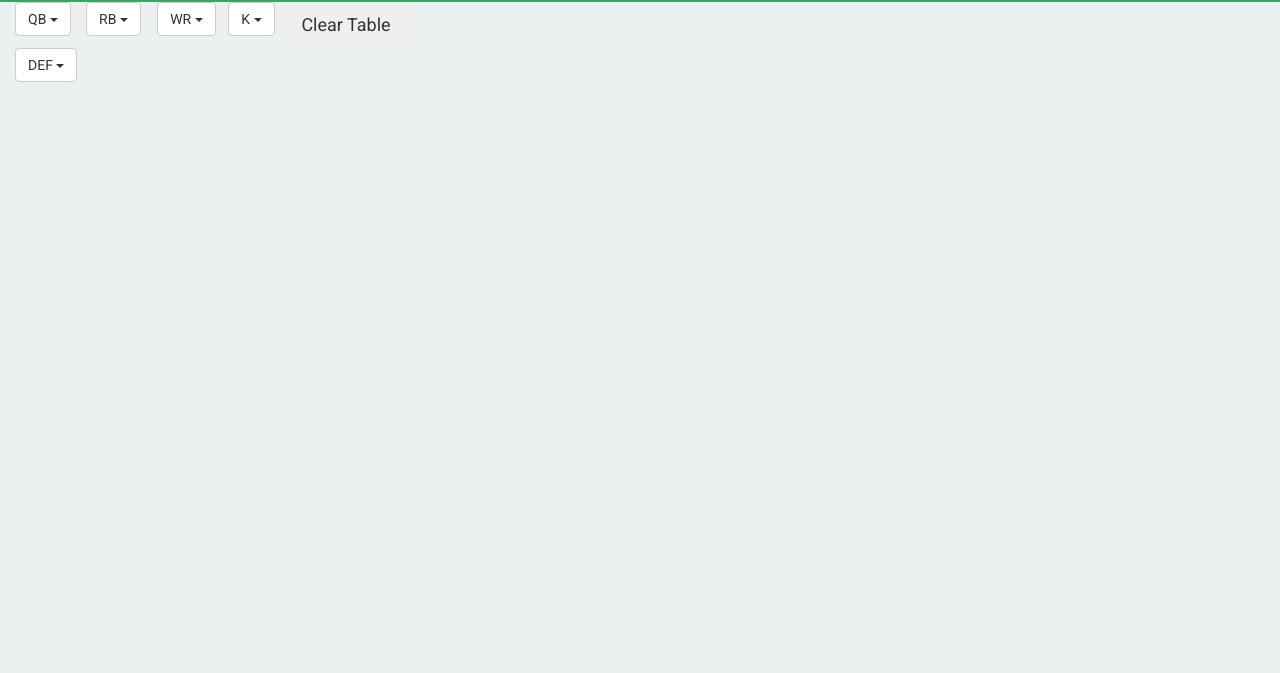
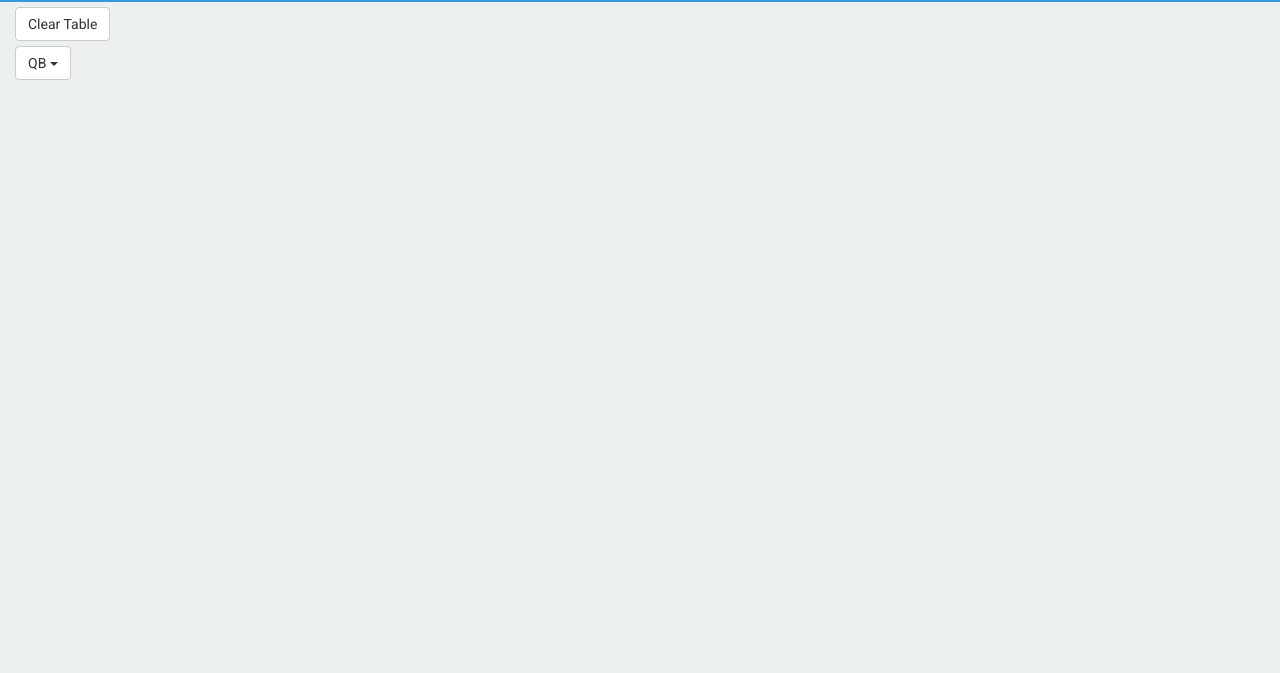
Before and after one commit to ppourmand/fantasyfootball-toolkit, a website: page views/index.html in a window 1280 px wide. Shown: the part 127-800 px from the top of the page. Drawn offline with nearby package versions, Linux system fonts and the light colour scheme; files that its build step writes are made by us from their sources.

Commit message:
change color, fix css

```diff
--- a/static/css/style.css
+++ b/static/css/style.css
@@ -6,7 +6,7 @@ body {
 }
 
 .header {
-  background-color: #27ae60;
+  background-color: #3498db;
   width: 100%;
 }
 
@@ -16,3 +16,15 @@ body {
   font-size: 90px;
   font-weight: 300;
 }
+
+tr:nth-child(even) {
+  background-color: #3498db;
+}
+
+.position-buttons {
+  padding-top: 5px;
+
+}
+.col-lg-12 {
+  background-color: #3498db;
+}
--- a/views/index.html
+++ b/views/index.html
@@ -12,96 +12,54 @@
   </head>
 
   <body>
-    <div class="header">
+      <div class="container-fluid">
+        <div class="row">
+          <div class="col-lg-12">
             <div class="header-text">
               Fantasy Football Toolkit
             </div>
           </div>
-
-    <div class="container-fluid">
-
-
-      <div class="border row">
-        <div class="border col-lg-4 col-xs-4">
+        </div>
 
         <div class="row">
-            <button type="button" id='clear-button' class="btn btn-secondary btn-lg">Clear Table</button>
+          <div class="col-lg-1">
+              <div class="position-buttons">
+                <button type="button" id='clear-button' class="btn btn-default">Clear Table</button>
+              </div>
 
-
-            <div class="col-md-2">
+              <div class="position-buttons">
                 <div class="dropdown" id='qbdropdown'>
                   <button class="btn btn-default dropdown-toggle" type="button" id="qbButton" data-toggle="dropdown" aria-haspopup="true" aria-expanded="true" value="false">
                     QB
                     <span class="caret"></span>
                   </button>
 
-                <ul class="dropdown-menu" aria-labelledby="dropdownMenu1" id="qb">
-
-                </ul>
+                    <ul class="dropdown-menu" aria-labelledby="dropdownMenu1" id="qb"> </ul>
+                </div>
               </div>
           </div>
 
-
-            <div class="col-md-2">
-              <div class="dropdown" id='rbdropdown'>
-                <button class="btn btn-default dropdown-toggle" type="button" id="rbButton" data-toggle="dropdown" aria-haspopup="true" aria-expanded="true" value="false">
-                  RB
-                  <span class="caret"></span>
-                </button>
-                <ul class="dropdown-menu" aria-labelledby="dropdownMenu1" id='rb'>
-                  <li><a href="#">Coming soon</a></li>
-                </ul>
-              </div>
-            </div>
-
-
-            <div class="col-md-2">
-              <div class="dropdown">
-                <button class="btn btn-default dropdown-toggle" type="button" id="dropdownMenu1" data-toggle="dropdown" aria-haspopup="true" aria-expanded="true">
-                  WR
-                  <span class="caret"></span>
-                </button>
-                <ul class="dropdown-menu" aria-labelledby="dropdownMenu1">
-                  <li><a href="#">Coming soon</a></li>
-
-                </ul>
-              </div>
-            </div>
-
-
-            <div class="col-md-2">
-              <div class="dropdown">
-                <button class="btn btn-default dropdown-toggle" type="button" id="dropdownMenu1" data-toggle="dropdown" aria-haspopup="true" aria-expanded="true">
-                  K
-                  <span class="caret"></span>
-                </button>
-                <ul class="dropdown-menu" aria-labelledby="dropdownMenu1">
-                  <li><a href="#">Coming soon</a></li>
-                </ul>
-              </div>
-            </div>
-
-            <div class="col-md-2">
-              <div class="dropdown">
-                <button class="btn btn-default dropdown-toggle" type="button" id="dropdownMenu1" data-toggle="dropdown" aria-haspopup="true" aria-expanded="true">
-                  DEF
-                  <span class="caret"></span>
-                </button>
-                <ul class="dropdown-menu" aria-labelledby="dropdownMenu1">
-                  <li><a href="#">Coming soon</a></li>
-                </ul>
-              </div>
-            </div>
-
-          </div>
-        </div>
-        <div class="border col-lg-8 col-xs-8">
+          <div class="col-lg-8 col-lg-offset-1">
             <table class="table table-striped" >
               <tbody id='stats-table'>
               </tbody>
             </table>
+          </div>
+        </div>
+
+      <!-- <div class="row">
+
+
+
+              <div class="row">
+                <div class="col-sm-1">
 
                 </div>
+              </div>
+
+           -->
+
+
       </div>
     </div>
 
```
Also changed, not shown: index.js (+2 -18 lines). Lines whose indentation alone changed are shown as unchanged.
